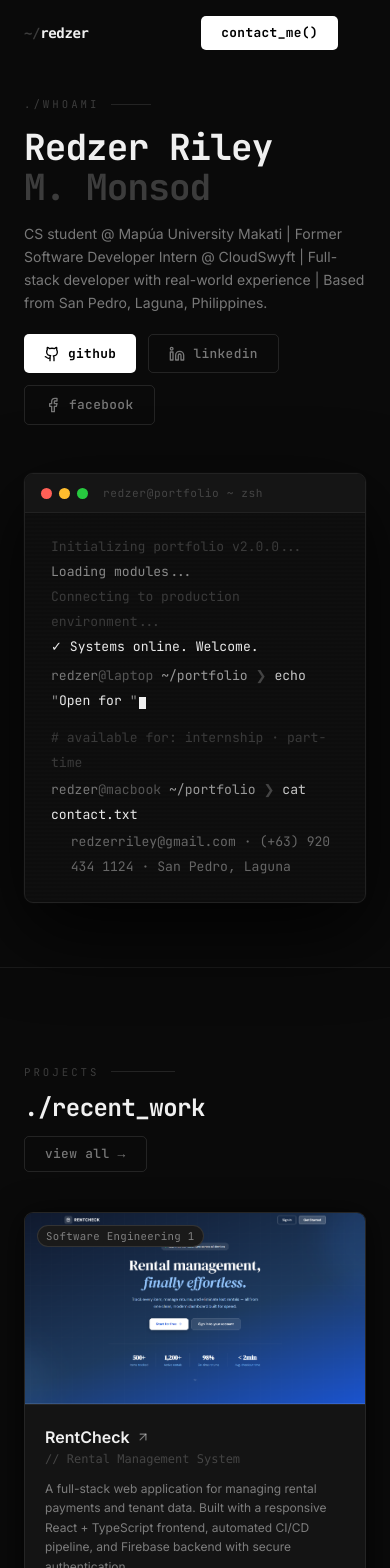
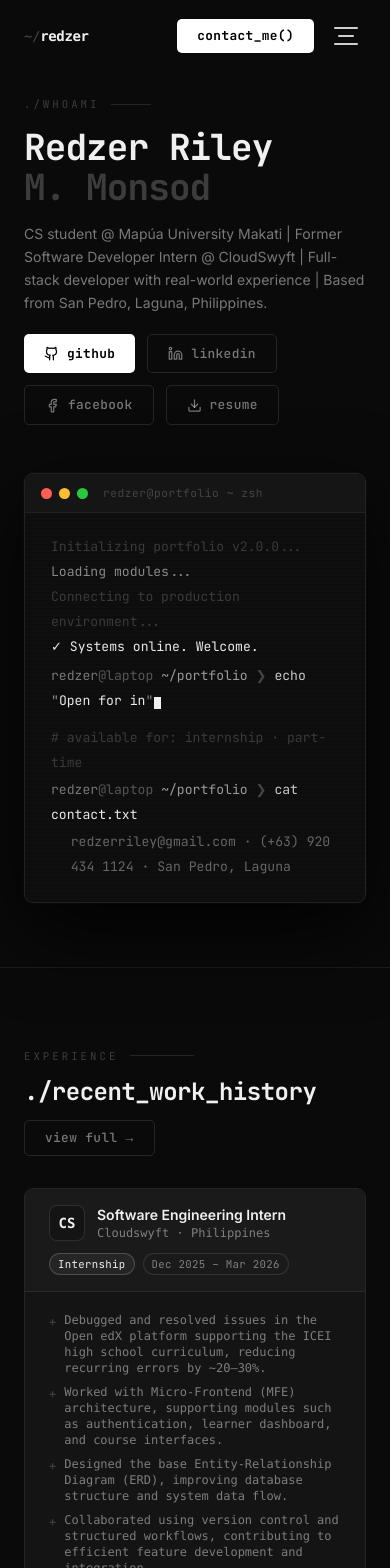
Before and after one commit to RedzerRiley/RedzerMonsod-Portfolio-Website, a React (Vite) app: page / in a window 390 px wide. Shown: the top 1568 px of the page. Built offline with nearby package versions, Linux system fonts and the light colour scheme.

Commit message:
Fixed some things, added exp page on homepage, added download resume button, and etc..

```diff
--- a/src/components/Footer.jsx
+++ b/src/components/Footer.jsx
@@ -8,7 +8,7 @@ export default function Footer() {
           ~/redzer
         </NavLink>
         <p className="font-mono text-xs" style={{ color: "var(--text-ghost)" }}>
-          © 2026 Redzer Riley M. Monsod · created using React + Tailwind
+          © 2026 Redzer Riley M. Monsod · version 2.0
         </p>
         <div className="flex items-center gap-4">
           {[
--- a/src/components/Navbar.jsx
+++ b/src/components/Navbar.jsx
@@ -2,7 +2,7 @@ import { useState, useEffect } from "react";
 import { NavLink, useLocation } from "react-router-dom";
 
 const links = [
-  { to: "/",           label: "~/home"       },
+  { to: "/",         label: "~/home"       },
   { to: "/about",      label: "about"        },
   { to: "/experience", label: "experience"   },
 //   { to: "/skills",     label: "skills"       },
@@ -27,9 +27,9 @@ export default function Navbar() {
     <header
       className="fixed top-0 left-0 right-0 z-50 transition-all duration-400"
       style={{
-        background: scrolled ? "rgba(10,10,10,0.94)" : "transparent",
-        backdropFilter: scrolled ? "blur(16px)" : "none",
-        borderBottom: scrolled ? "1px solid var(--border)" : "1px solid transparent",
+        background: scrolled || menuOpen ? "rgba(10,10,10,0.94)" : "transparent",
+        backdropFilter: scrolled || menuOpen ? "blur(16px)" : "none",
+        borderBottom: scrolled || menuOpen ? "1px solid var(--border)" : "1px solid transparent",
       }}
     >
       <div className="max-w-5xl mx-auto px-6 py-4 flex items-center justify-between">
@@ -58,18 +58,22 @@ export default function Navbar() {
           <NavLink to="/contact" className="hidden sm:inline-flex btn-primary text-xs py-2 px-4">
             contact_me()
           </NavLink>
+
           <button
-            className="md:hidden flex flex-col gap-1.5 p-2"
+            className="md:hidden flex flex-col justify-center items-center gap-1.5 p-2 w-10 h-10"
             onClick={() => setMenuOpen(v => !v)}
+            aria-label="Toggle Menu"
           >
-            {[0,1,2].map(i => (
-              <span key={i} className="block h-px bg-white/60 rounded transition-all duration-300"
+            {[0, 1, 2].map(i => (
+              <span key={i} className="block h-[2px] bg-white/80 rounded transition-all duration-300"
                 style={{
-                  width: i===1 ? (menuOpen ? "100%" : "65%") : "100%",
+                  width: i === 1 ? (menuOpen ? "24px" : "16px") : "24px",
+                  // Fixed transform order: Translate FIRST, then rotate
                   transform: menuOpen
-                    ? i===0 ? "rotate(45deg) translateY(7px)"
-                    : i===2 ? "rotate(-45deg) translateY(-7px)"
-                    : "scaleX(0)" : "none"
+                    ? i === 0 ? "translateY(8px) rotate(45deg)"
+                    : i === 2 ? "translateY(-8px) rotate(-45deg)"
+                    : "scaleX(0)" : "none",
+                  opacity: menuOpen && i === 1 ? 0 : 1
                 }}
               />
             ))}
@@ -80,20 +84,21 @@ export default function Navbar() {
       {/* Mobile menu */}
       <div className="md:hidden overflow-hidden transition-all duration-300"
         style={{
-          maxHeight: menuOpen ? "360px" : "0",
+          maxHeight: menuOpen ? "400px" : "0",
           background: "rgba(10,10,10,0.98)",
           borderBottom: menuOpen ? "1px solid var(--border)" : "none",
         }}>
-        <nav className="flex flex-col px-6 py-4 gap-1">
+        <nav className="flex flex-col px-6 py-4 gap-2">
           {links.map(({ to, label }) => (
             <NavLink key={to} to={to} end={to==="/"} className={({ isActive }) =>
-              `py-2.5 px-3 rounded font-mono text-xs transition-colors ${
-                isActive ? "text-white bg-white/5" : "text-white/40 hover:text-white hover:bg-white/5"
+              /* Added 'block' and increased padding for a much larger tap target */
+              `block py-3 px-4 rounded font-mono text-xs transition-colors ${
+                isActive ? "text-white bg-white/10" : "text-white/50 hover:text-white hover:bg-white/5"
               }`}>
               {label}
             </NavLink>
           ))}
-          <NavLink to="/contact" className="mt-3 btn-primary justify-center text-xs">
+          <NavLink to="/contact" className="mt-4 btn-primary flex justify-center text-xs py-3">
             hire_me()
           </NavLink>
         </nav>
--- a/src/pages/HomePage.jsx
+++ b/src/pages/HomePage.jsx
@@ -1,9 +1,12 @@
 import { useState, useEffect, useRef } from "react";
 import { NavLink } from "react-router-dom";
 import ProjectCard from "../components/ProjectCard.jsx";
-import { projects } from "../data/index.js";
+import { projects, experience } from "../data/index.js";
 
-// ── Terminal typing words ────────────────────────────────────
+// Import the PDF directly so Vite handles the file path!
+import resumePdf from "../assets/resume.pdf";
+
+// ── Terminal typing words ─────────────────────────────────────
 const ROLES = [
   "Software Developer",
   "Open for internship",
@@ -16,93 +19,79 @@ const ROLES = [
 ];
 
 const BOOT_LINES = [
-  { delay: 0,    text: "Initializing portfolio v2.0.0...",    type: "dim" },
-  { delay: 300,  text: "Loading modules...", type: "success" },
+  { delay: 0,    text: "Initializing portfolio v2.0.0...", type: "dim"     },
+  { delay: 300,  text: "Loading modules...",               type: "success" },
   { delay: 700,  text: "Connecting to production environment...", type: "dim" },
-  { delay: 1100, text: "✓ Systems online. Welcome.", type: "bright" },
+  { delay: 1100, text: "✓ Systems online. Welcome.",       type: "bright"  },
 ];
 
-// ── Terminal Typer ───────────────────────────────────────────
+// ── Terminal Typer ────────────────────────────────────────────
+function TerminalTyper() {
+  const [bootDone, setBootDone]         = useState(false);
+  const [visibleLines, setVisibleLines] = useState([]);
+  const [roleIndex, setRoleIndex]       = useState(0);
+  const [displayed, setDisplayed]       = useState("");
+  const [isDeleting, setIsDeleting]     = useState(false);
+  const [phase, setPhase]               = useState("boot");
 
-function TerminalTyper() {
-  const [bootDone, setBootDone]       = useState(false);
-  const [visibleLines, setVisibleLines] = useState([]);
-  const [roleIndex, setRoleIndex]     = useState(0);
-  const [displayed, setDisplayed]     = useState("");
-  const [isDeleting, setIsDeleting]   = useState(false);
-  const [phase, setPhase]             = useState("boot"); // boot | typing
+  // Fixed Boot Sequence for React 18 Strict Mode
+  useEffect(() => {
+    setVisibleLines([]);
+    setBootDone(false);
+    setPhase("boot");
 
-  // Boot sequence
-  useEffect(() => {
-    const timeouts = [];
+    const timers = [];
 
     BOOT_LINES.forEach(({ delay, text, type }) => {
-      const timeoutId = setTimeout(() => {
-        setVisibleLines((v) => [...v, { text, type }]);
-      }, delay);
-      timeouts.push(timeoutId);
+      timers.push(setTimeout(() => setVisibleLines(v => [...v, { text, type }]), delay));
     });
 
-    const finalTimeoutId = setTimeout(() => {
+    timers.push(setTimeout(() => {
       setBootDone(true);
       setPhase("typing");
-    }, 1600);
-    timeouts.push(finalTimeoutId);
+    }, 1600));
 
-    // Cleanup function: clears timeouts if the component unmounts
-    return () => {
-      timeouts.forEach(clearTimeout);
-    };
+    return () => timers.forEach(clearTimeout);
   }, []);
 
-  // Typing loop
+  // Typing Effect
   useEffect(() => {
     if (phase !== "typing") return;
     const current = ROLES[roleIndex];
-    let timeout;
+    let t;
     if (!isDeleting) {
       if (displayed.length < current.length) {
-        timeout = setTimeout(() => setDisplayed(current.slice(0, displayed.length + 1)), 68);
+        t = setTimeout(() => setDisplayed(current.slice(0, displayed.length + 1)), 68);
       } else {
-        timeout = setTimeout(() => setIsDeleting(true), 1800);
+        t = setTimeout(() => setIsDeleting(true), 1800);
       }
     } else {
       if (displayed.length > 0) {
-        timeout = setTimeout(() => setDisplayed(current.slice(0, displayed.length - 1)), 38);
+        t = setTimeout(() => setDisplayed(current.slice(0, displayed.length - 1)), 38);
       } else {
         setIsDeleting(false);
-        setRoleIndex((r) => (r + 1) % ROLES.length);
+        setRoleIndex(r => (r + 1) % ROLES.length);
       }
     }
-    return () => clearTimeout(timeout);
+    return () => clearTimeout(t);
   }, [displayed, isDeleting, phase, roleIndex]);
 
   return (
     <div className="terminal-window w-full max-w-2xl">
-      {/* Title bar */}
       <div className="terminal-titlebar">
         <span className="terminal-dot" style={{ background: "#ff5f56" }} />
         <span className="terminal-dot" style={{ background: "#ffbd2e" }} />
         <span className="terminal-dot" style={{ background: "#27c93f" }} />
         <span className="terminal-title">redzer@portfolio ~ zsh</span>
       </div>
-
-      {/* Body */}
       <div className="terminal-body">
-        {/* Boot lines */}
         {visibleLines.map((line, i) => (
-          <div key={i} className="anim-fade-in" style={{ animationDelay: `${i * 0}ms` }}>
-            <span className={
-              line.type === "dim"    ? "t-comment" :
-              line.type === "bright" ? "t-string" :
-              "t-success"
-            }>
+          <div key={i} className="anim-fade-in">
+            <span className={line.type === "dim" ? "t-comment" : line.type === "bright" ? "t-string" : "t-success"}>
               {line.text}
             </span>
           </div>
         ))}
-
-        {/* Typing line */}
         {bootDone && (
           <div className="mt-1">
             <span className="t-prompt-user">redzer</span>
@@ -116,14 +105,12 @@ function TerminalTyper() {
             <span className="terminal-cursor" />
           </div>
         )}
-
-        {/* Extra static lines */}
         {bootDone && (
           <div className="mt-3 space-y-0.5">
-            <div><span className="t-comment"># available for: internship · part-time </span></div>
+            <div><span className="t-comment"># available for: internship · part-time</span></div>
             <div>
               <span className="t-prompt-user">redzer</span>
-              <span className="t-prompt-host">@macbook</span>
+              <span className="t-prompt-host">@laptop</span>
               <span className="t-prompt-dir"> ~/portfolio </span>
               <span className="t-prompt-sym">❯ </span>
               <span className="t-cmd">cat </span>
@@ -137,57 +124,145 @@ function TerminalTyper() {
   );
 }
 
+// ── Scroll-reveal Experience ──────────────────────────────────
+function ScrollExperience() {
+  const sectionRef  = useRef(null);
+  const cardRef     = useRef(null);
+  const [headerVisible, setHeaderVisible] = useState(false);
+  const [cardVisible,   setCardVisible]   = useState(false);
 
+  useEffect(() => {
+    const hObs = new IntersectionObserver(
+      ([e]) => { if (e.isIntersecting) setHeaderVisible(true); },
+      { threshold: 0.3 }
+    );
+    const cObs = new IntersectionObserver(
+      ([e]) => { if (e.isIntersecting) { setCardVisible(true); cObs.disconnect(); } },
+      { threshold: 0.1 }
+    );
+    if (sectionRef.current) hObs.observe(sectionRef.current);
+    if (cardRef.current)    cObs.observe(cardRef.current);
+    return () => { hObs.disconnect(); cObs.disconnect(); };
+  }, []);
 
-// ── Scroll-reveal Projects ───────────────────────────────────
+  const job = experience[0];
+
+  return (
+    <section
+      ref={sectionRef}
+      className="px-6 py-20"
+      style={{ borderTop: "1px solid var(--border)" }}
+    >
+      <div className="max-w-4xl mx-auto space-y-8">
+        {/* Header */}
+        <div className={`transition-all duration-700 ${headerVisible ? "opacity-100 translate-y-0" : "opacity-0 translate-y-5"}`}>
+          <div className="flex items-center gap-3 mb-3">
+            <span className="section-label">experience</span>
+            <div className="h-px flex-1 max-w-16" style={{ background: "var(--border-mid)" }} />
+          </div>
+          <div className="flex flex-col sm:flex-row sm:items-end sm:justify-between gap-3">
+            <h2 className="font-display text-2xl font-bold" style={{ color: "var(--text)" }}>
+              ./recent_work_history
+            </h2>
+            <NavLink to="/experience" className="btn-ghost text-xs py-2 px-4 w-fit">
+              view full →
+            </NavLink>
+          </div>
+        </div>
+
+        {/* Experience card */}
+        <div
+          ref={cardRef}
+          className={`project-reveal ${cardVisible ? "visible" : ""}`}
+        >
+          <div className="card overflow-hidden">
+            {/* Top bar */}
+            <div
+              className="px-6 py-4 flex flex-col sm:flex-row sm:items-center sm:justify-between gap-3"
+              style={{ borderBottom: "1px solid var(--border)", background: "var(--bg-hover)" }}
+            >
+              <div className="flex items-center gap-3">
+                <div
+                  className="w-9 h-9 rounded-lg flex items-center justify-center font-mono text-sm font-bold shrink-0"
+                  style={{ background: "var(--bg-card)", border: "1px solid var(--border-mid)", color: "var(--text)" }}
+                >
+                  CS
+                </div>
+                <div>
+                  <p className="font-display font-bold text-sm" style={{ color: "var(--text)" }}>{job.role}</p>
+                  <p className="font-mono text-xs" style={{ color: "var(--text-muted)" }}>{job.company} · {job.location}</p>
+                </div>
+              </div>
+              <div className="flex items-center gap-2">
+                <span className="badge badge-white">{job.type}</span>
+                <span className="badge badge-default">{job.period}</span>
+              </div>
+            </div>
+
+            {/* Bullets */}
+            <div className="px-6 py-5 grid sm:grid-cols-2 gap-x-8 gap-y-2">
+              {job.bullets.map((b, i) => (
+                <div key={i} className="flex items-start gap-2 text-xs font-mono" style={{ color: "var(--text-muted)" }}>
+                  <span className="mt-0.5 shrink-0" style={{ color: "var(--text-faint)" }}>+</span>
+                  {b}
+                </div>
+              ))}
+            </div>
+
+            {/* Stack */}
+            <div
+              className="px-6 py-4 flex flex-wrap gap-1.5"
+              style={{ borderTop: "1px solid var(--border)" }}
+            >
+              {job.stack.map(t => (
+                <span key={t} className="badge badge-default">{t}</span>
+              ))}
+            </div>
+          </div>
+        </div>
+      </div>
+    </section>
+  );
+}
+
+// ── Scroll-reveal Projects ────────────────────────────────────
 function ScrollProjects() {
-  const refs = useRef([]);
+  const refs      = useRef([]);
   const sectionRef = useRef(null);
   const [headerVisible, setHeaderVisible] = useState(false);
 
   useEffect(() => {
     const obs = new IntersectionObserver(
-      (entries) => {
-        entries.forEach((e) => {
-          if (e.isIntersecting) {
-            e.target.classList.add("visible");
-            obs.unobserve(e.target);
-          }
-        });
-      },
+      entries => entries.forEach(e => {
+        if (e.isIntersecting) { e.target.classList.add("visible"); obs.unobserve(e.target); }
+      }),
       { threshold: 0.12 }
     );
-    refs.current.forEach((el) => el && obs.observe(el));
+    refs.current.forEach(el => el && obs.observe(el));
 
-    const headerObs = new IntersectionObserver(
+    const hObs = new IntersectionObserver(
       ([e]) => { if (e.isIntersecting) setHeaderVisible(true); },
       { threshold: 0.3 }
     );
-    if (sectionRef.current) headerObs.observe(sectionRef.current);
-
-    return () => { obs.disconnect(); headerObs.disconnect(); };
+    if (sectionRef.current) hObs.observe(sectionRef.current);
+    return () => { obs.disconnect(); hObs.disconnect(); };
   }, []);
 
   return (
     <section
       ref={sectionRef}
-      className="px-6 py-24"
+      className="px-6 py-20"
       style={{ borderTop: "1px solid var(--border)" }}
     >
-      <div className="max-w-4xl mx-auto space-y-10">
-        {/* Section header */}
-        <div
-          className={`transition-all duration-700 ${headerVisible ? "opacity-100 translate-y-0" : "opacity-0 translate-y-5"}`}
-        >
+      <div className="max-w-4xl mx-auto space-y-8">
+        {/* Header */}
+        <div className={`transition-all duration-700 ${headerVisible ? "opacity-100 translate-y-0" : "opacity-0 translate-y-5"}`}>
           <div className="flex items-center gap-3 mb-3">
             <span className="section-label">projects</span>
             <div className="h-px flex-1 max-w-16" style={{ background: "var(--border-mid)" }} />
           </div>
           <div className="flex flex-col sm:flex-row sm:items-end sm:justify-between gap-3">
-            <h2
-              className="font-display text-2xl font-bold"
-              style={{ color: "var(--text)" }}
-            >
+            <h2 className="font-display text-2xl font-bold" style={{ color: "var(--text)" }}>
               ./recent_work
             </h2>
             <NavLink to="/projects" className="btn-ghost text-xs py-2 px-4 w-fit">
@@ -196,12 +271,12 @@ function ScrollProjects() {
           </div>
         </div>
 
-        {/* Project cards with staggered scroll reveal */}
+        {/* Cards */}
         <div className="grid md:grid-cols-2 gap-5">
           {projects.map((project, i) => (
             <div
               key={project.id}
-              ref={(el) => (refs.current[i] = el)}
+              ref={el => (refs.current[i] = el)}
               className="project-reveal"
               style={{ animationDelay: `${i * 130}ms` }}
             >
@@ -214,15 +289,15 @@ function ScrollProjects() {
   );
 }
 
-// ── Main page ────────────────────────────────────────────────
+// ── Main page ─────────────────────────────────────────────────
 export default function HomePage() {
   return (
     <div>
-      {/* ── Hero ── */}
+      {/* Hero */}
       <section className="relative min-h-screen flex items-center justify-center px-6 pt-24 pb-16">
         <div className="max-w-4xl mx-auto w-full space-y-12">
 
-          {/* Top name block */}
+          {/* Name block */}
           <div className="space-y-4">
             <div className="anim-fade-up flex items-center gap-3">
               <span className="section-label">./whoami</span>
@@ -247,32 +322,44 @@ export default function HomePage() {
               Based from San Pedro, Laguna, Philippines.
             </p>
 
+            {/* Social links */}
             <div className="anim-fade-up delay-300 flex flex-wrap gap-3 pt-1">
-              {/* GitHub Link */}
-              <a href="https://github.com/RedzerRiley" target="_blank" rel="noreferrer" className="btn-primary">
-                <svg xmlns="http://www.w3.org/2000/svg" width="16" height="16" viewBox="0 0 24 24" fill="none" stroke="currentColor" strokeWidth="2" strokeLinecap="round" strokeLinejoin="round">
+              <a href="https://github.com/RedzerRiley" target="_blank" rel="noreferrer" className="btn-primary flex items-center gap-2">
+                <svg xmlns="http://www.w3.org/2000/svg" width="15" height="15" viewBox="0 0 24 24" fill="none" stroke="currentColor" strokeWidth="2" strokeLinecap="round" strokeLinejoin="round">
                   <path d="M15 22v-4a4.8 4.8 0 0 0-1-3.2c3 0 6-2 6-5.5.08-1.25-.27-2.48-1-3.5.28-1.15.28-2.35 0-3.5 0 0-1 0-3 1.5-2.64-.5-5.36-.5-8 0C6 2 5 2 5 2c-.3 1.15-.3 2.35 0 3.5A5.403 5.403 0 0 0 4 9c0 3.5 3 5.5 6 5.5-.39.49-.68 1.05-.85 1.65-.17.6-.22 1.23-.15 1.85v4"/>
                   <path d="M9 18c-4.51 2-5-2-7-2"/>
                 </svg>
                 github
               </a>
-
-              {/* LinkedIn Link */}
-              <a href="https://www.linkedin.com/in/redzer-monsod-bb4309296/" target="_blank" rel="noreferrer" className="btn-ghost">
-                <svg xmlns="http://www.w3.org/2000/svg" width="16" height="16" viewBox="0 0 24 24" fill="none" stroke="currentColor" strokeWidth="2" strokeLinecap="round" strokeLinejoin="round">
+              <a href="https://www.linkedin.com/in/redzer-monsod-bb4309296/" target="_blank" rel="noreferrer" className="btn-ghost flex items-center gap-2">
+                <svg xmlns="http://www.w3.org/2000/svg" width="15" height="15" viewBox="0 0 24 24" fill="none" stroke="currentColor" strokeWidth="2" strokeLinecap="round" strokeLinejoin="round">
                   <path d="M16 8a6 6 0 0 1 6 6v7h-4v-7a2 2 0 0 0-2-2 2 2 0 0 0-2 2v7h-4v-7a6 6 0 0 1 6-6z"/>
                   <rect width="4" height="12" x="2" y="9"/>
                   <circle cx="4" cy="4" r="2"/>
                 </svg>
                 linkedin
               </a>
-
-              {/* Facebook Link */}
-              <a href="https://www.facebook.com/redzer.monsod.5" target="_blank" rel="noreferrer" className="btn-ghost">
-                <svg xmlns="http://www.w3.org/2000/svg" width="16" height="16" viewBox="0 0 24 24" fill="none" stroke="currentColor" strokeWidth="2" strokeLinecap="round" strokeLinejoin="round">
+              <a href="https://www.facebook.com/redzer.monsod.5" target="_blank" rel="noreferrer" className="btn-ghost flex items-center gap-2">
+                <svg xmlns="http://www.w3.org/2000/svg" width="15" height="15" viewBox="0 0 24 24" fill="none" stroke="currentColor" strokeWidth="2" strokeLinecap="round" strokeLinejoin="round">
                   <path d="M18 2h-3a5 5 0 0 0-5 5v3H7v4h3v8h4v-8h3l1-4h-4V7a1 1 0 0 1 1-1h3z"/>
                 </svg>
                 facebook
+              </a>
+
+              {/* FIXED Resume Download Button */}
+              <a
+                href={resumePdf}
+                download="Redzer_Monsod_Resume.pdf"
+                target="_blank"
+                rel="noreferrer"
+                className="btn-ghost flex items-center gap-2"
+              >
+                <svg xmlns="http://www.w3.org/2000/svg" width="15" height="15" viewBox="0 0 24 24" fill="none" stroke="currentColor" strokeWidth="2" strokeLinecap="round" strokeLinejoin="round">
+                  <path d="M21 15v4a2 2 0 0 1-2 2H5a2 2 0 0 1-2-2v-4"></path>
+                  <polyline points="7 10 12 15 17 10"></polyline>
+                  <line x1="12" y1="15" x2="12" y2="3"></line>
+                </svg>
+                resume
               </a>
             </div>
           </div>
@@ -285,7 +372,10 @@ export default function HomePage() {
         </div>
       </section>
 
-      {/* ── Scroll-reveal projects preview ── */}
+      {/* Experience preview — scroll reveal */}
+      <ScrollExperience />
+
+      {/* Projects preview — scroll reveal */}
       <ScrollProjects />
     </div>
   );
```
Also changed, not shown: 1 other file (tests, documents, lock files or other folders).
